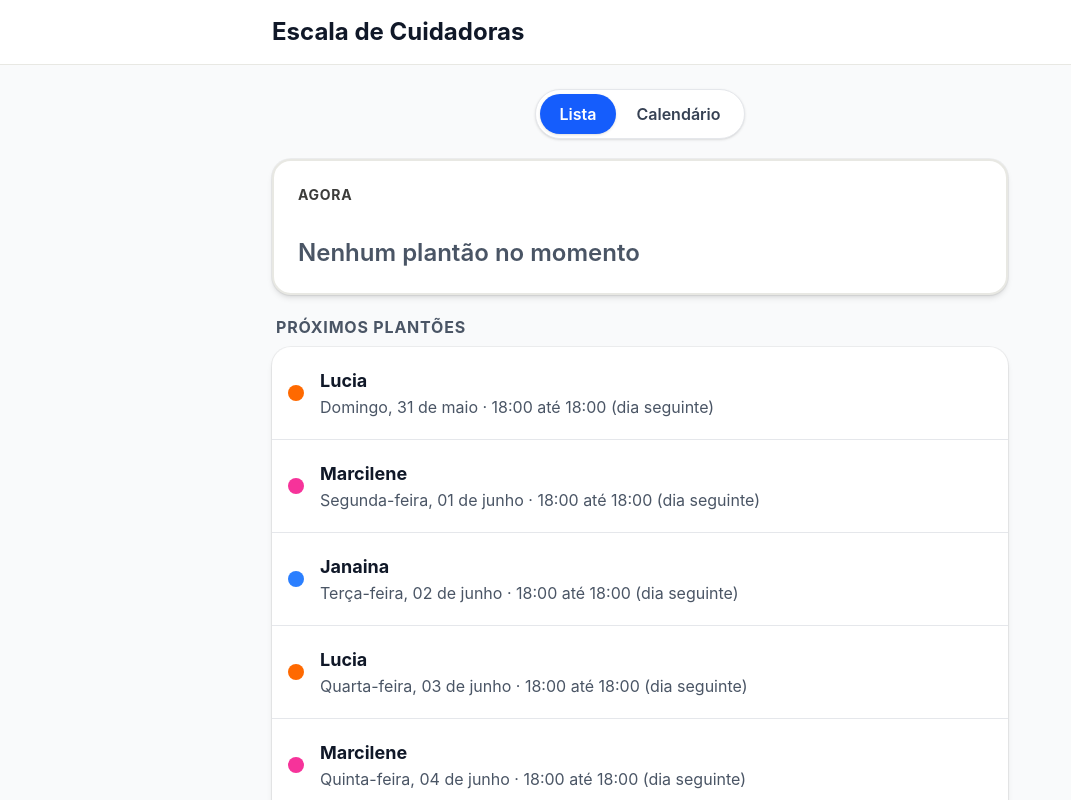
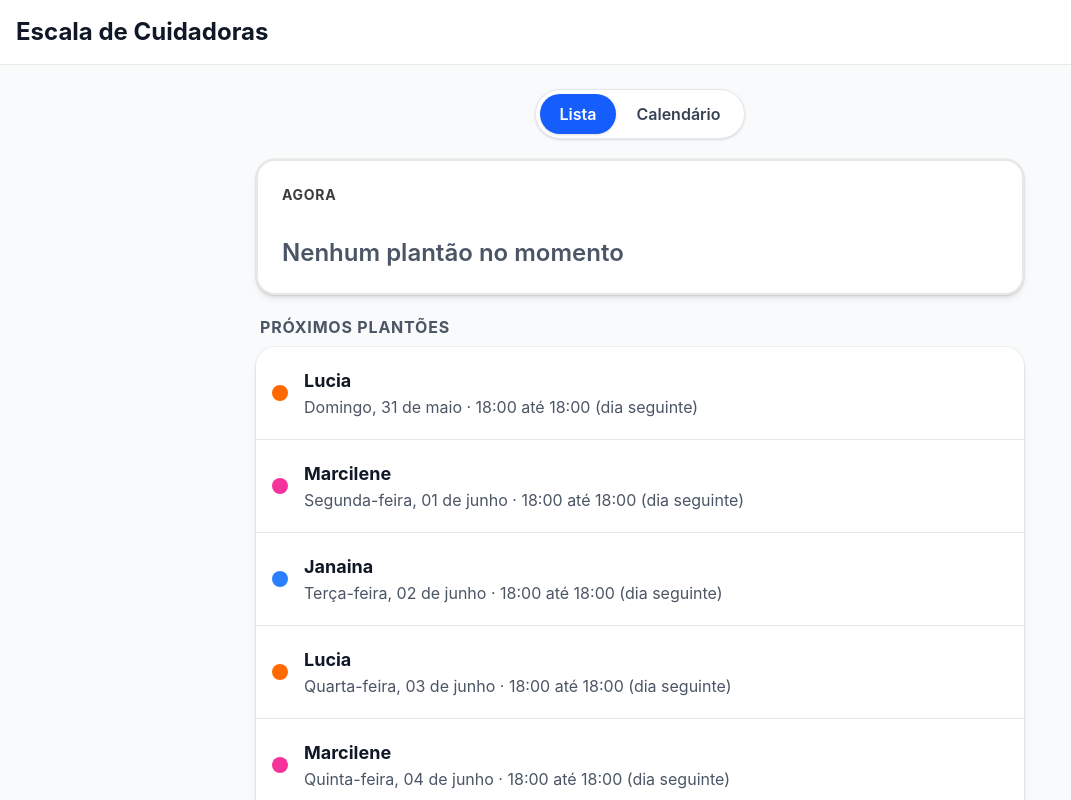
Before and after one commit to mateusturola/escalacuiadora, a Next.js app: page / in a window 1280 px wide. Shown: the top 800 px of the page, without its empty margins (0-1071 px from the left). Built offline with nearby package versions, Linux system fonts and the light colour scheme.

Commit message:
feat: ajustar layout do cabeçalho e adicionar contêiner à lista de visualização

```diff
--- a/app/page.tsx
+++ b/app/page.tsx
@@ -427,12 +427,12 @@ export default function CalendarioPage() {
     <div className="min-h-screen bg-gray-50">
       {/* Header */}
       <header className="bg-white border-b">
-        <div className="max-w-3xl mx-auto px-4 py-4 flex items-center justify-between gap-3">
+        <div className="px-4 py-4 flex items-center justify-between gap-3">
           <h1 className="text-xl md:text-2xl font-bold text-gray-900">Escala de Cuidadoras</h1>
         </div>
       </header>
 
-      <main className="max-w-3xl mx-auto px-3 md:px-4 py-4 md:py-6 space-y-5">
+      <main className="px-3 md:px-4 py-4 md:py-6 space-y-5">
         {/* View toggle */}
         <div className="flex justify-center">
           <div className="inline-flex rounded-full bg-white border border-gray-200 p-1 shadow-sm">
@@ -459,7 +459,13 @@ export default function CalendarioPage() {
           </div>
         </div>
 
-        {vista === 'lista' ? <ListaView /> : <CalendarioView />}
+        {vista === 'lista' ? (
+          <div className="max-w-3xl mx-auto">
+            <ListaView />
+          </div>
+        ) : (
+          <CalendarioView />
+        )}
       </main>
     </div>
   );
```
